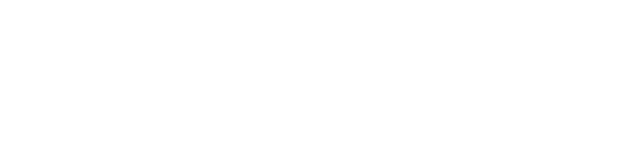
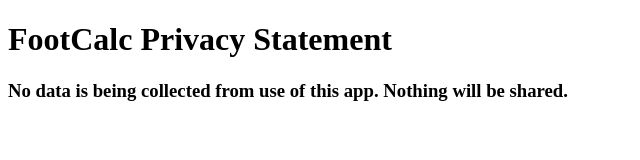
Before and after one commit to AndoDevPro/FootCalcPrivacy, a plain HTML site: page index.html in a window 1280 px wide. Shown: the whole page, without its empty margins (0-640 px from the left). Drawn offline with Linux system fonts and the light colour scheme.

Commit message:
Update index.html

```diff
--- a/index.html
+++ b/index.html
@@ -1,4 +1,7 @@
 <!DOCTYPE html>
 <html>
-
+<body>
+  <h1> FootCalc Privacy Statement </h1>
+  <h3> No data is being collected from use of this app. Nothing will be shared. </h3>
+  </body>
 </html>
```
